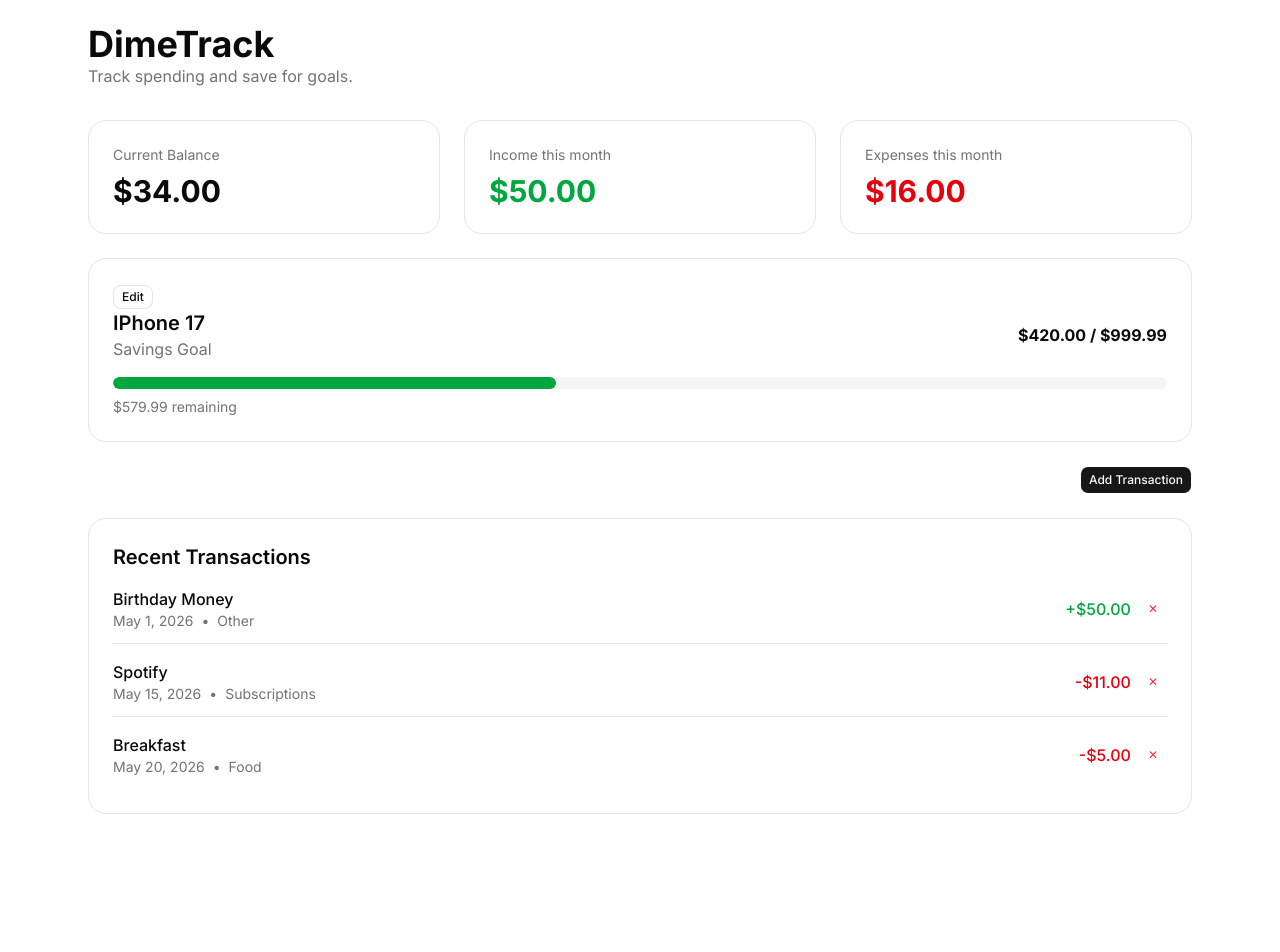
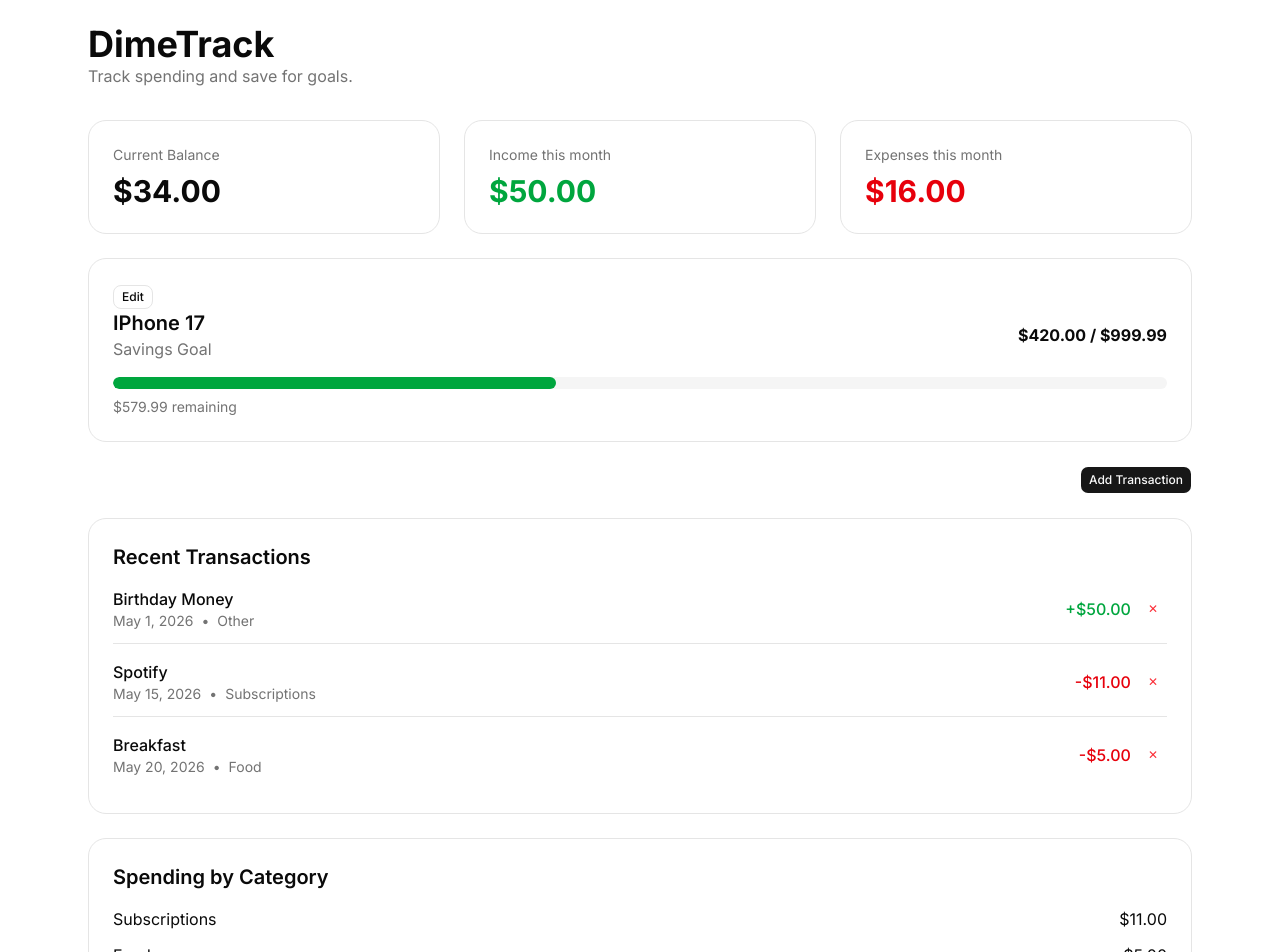
Before and after one commit to d3monas/DimeTrack, a Next.js app: page / in a window 1280 px wide. Shown: the top 952 px of the page. Before the commit the page ends 838 px from the top, so only its background shows below. Built offline with nearby package versions, Linux system fonts and the light colour scheme.

Commit message:
feat: spending by category

```diff
--- a/app/page.tsx
+++ b/app/page.tsx
@@ -5,6 +5,7 @@ import { TransactionList } from "@/components/transactionList"
 import { GoalCard } from "@/components/goalCard"
 import { GoalDialog } from "@/components/add-goal-ui"
 import { AddTransactionDialog } from "@/components/add-transaction-ui"
+import { CategoryBreakdown } from "@/components/categoryBreakdown"
 
 // types
 import type { Transaction } from "@/types/transaction"
@@ -12,6 +13,7 @@ import type { Transaction } from "@/types/transaction"
 // libs
 import { calculateIncome, calculateExpenses } from "@/lib/calculations"
 import { saveTransactions, loadTransactions, saveGoal as saveGoalStorage, loadGoal as loadGoalStorage } from "@/lib/localstorage"
+import { getCategoryTotals } from "@/lib/categories"
 
 export default function Home() {
 
@@ -93,6 +95,7 @@ export default function Home() {
   const expenses = calculateExpenses(transactions)
 
   const balance = income - expenses
+  const categoryTotals = getCategoryTotals(transactions)
 
   function addTransaction() {
     const numberCheck = Number(amount)
@@ -182,6 +185,8 @@ export default function Home() {
           <h2 className="mb-4 text-xl font-semibold">Recent Transactions</h2>
           <TransactionList transactions={transactions} onDelete={deleteTransaction} />
         </div>
+      {/* Breakdown into categories */}
+        <CategoryBreakdown totals={categoryTotals} />
 
       </div>
     </main>
--- /dev/null
+++ b/components/categoryBreakdown.tsx
@@ -0,0 +1,32 @@
+type Things = {
+    totals: Record<string, number>
+}
+
+export function CategoryBreakdown({ totals }: Things) {
+    const entries = Object.entries(totals).sort(([,a], [,b]) => b - a)
+
+    if (entries.length === 0) {
+        return (
+            <div className="mt-6 rounded-2xl border p-6">
+                <h2 className="mb-4 text-xl font-semibold">Spending by Category</h2>
+                <p className="text-muted-foreground">No expenses yet</p>
+            </div>
+
+        )
+    }
+
+    return (
+        <div className="mt-6 rounded-2xl border p-6">
+            <h2 className="mb-4 text-xl font-semibold">Spending by Category</h2>
+
+            <div className="space-y-3">
+                {entries.map(([category, total]) => (
+                    <div key={category} className="flex justify-between">
+                        <span>{category}</span>
+                        <span>${total.toFixed(2)}</span>
+                    </div>
+                ))}
+            </div>
+        </div>
+    )
+}
--- a/components/transactionList.tsx
+++ b/components/transactionList.tsx
@@ -28,7 +28,6 @@ export function TransactionList({
                         <span className={`font-medium ${transaction.type === "income" ? "text-green-600" : "text-red-600"}`}>
                             {transaction.type === "income" ? "+" : "-"}${transaction.amount.toFixed(2)}</span>
                         <Button variant="ghost" size="sm" className="text-red-500" onClick={() => onDelete(transaction.id)}>✕</Button>
-
                     </div>
                 </div>
             ))}
--- /dev/null
+++ b/lib/categories.ts
@@ -0,0 +1,12 @@
+import { Transaction } from "@/types/transaction"
+
+export function getCategoryTotals(transactions: Transaction[]) {
+    const totals: Record<string, number> = {}
+
+    transactions.forEach((transaction) => {
+        if (transaction.type !== "income")
+            return totals[transaction.category] = (totals[transaction.category] || 0) + transaction.amount
+    })
+
+    return totals
+}
```
